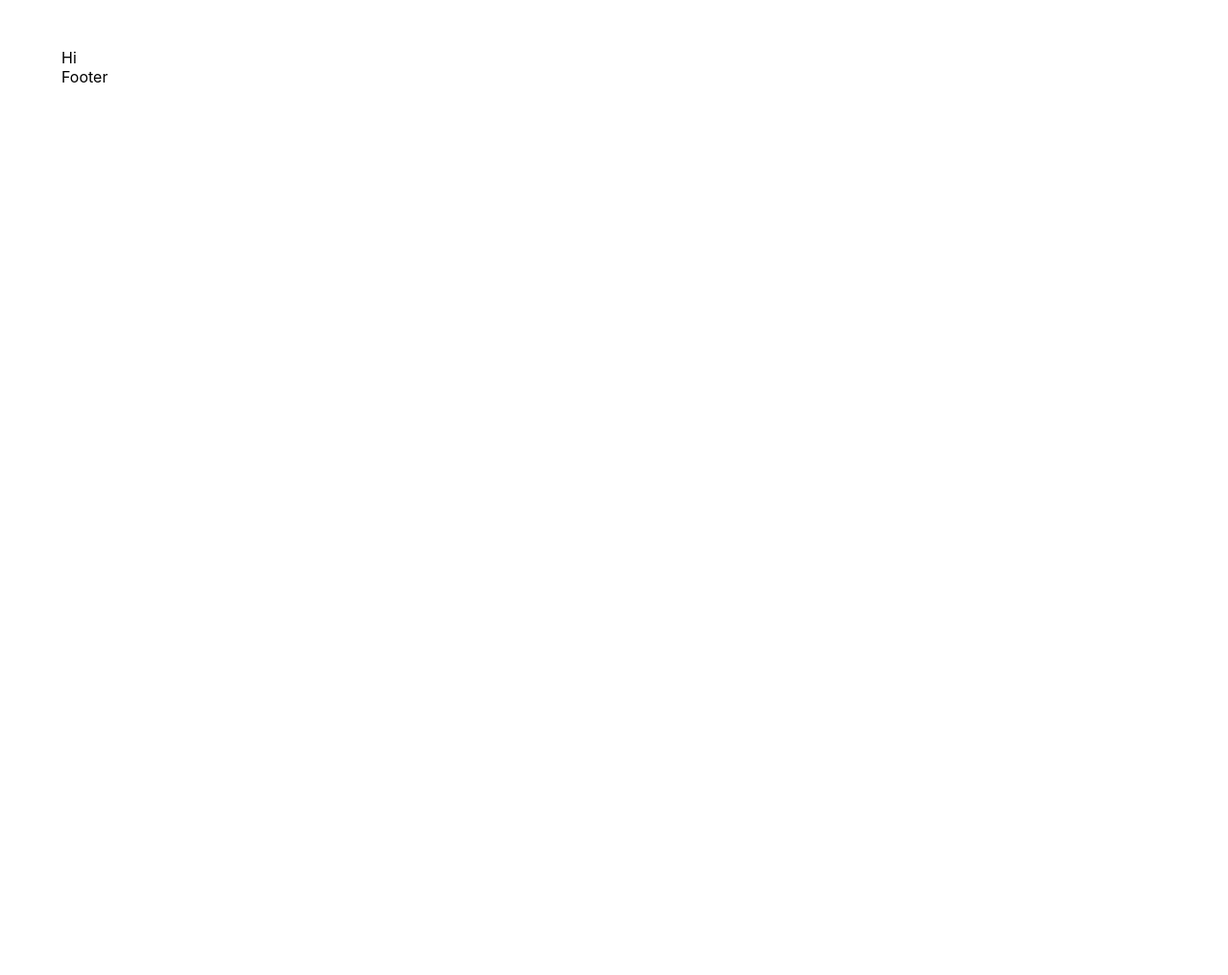
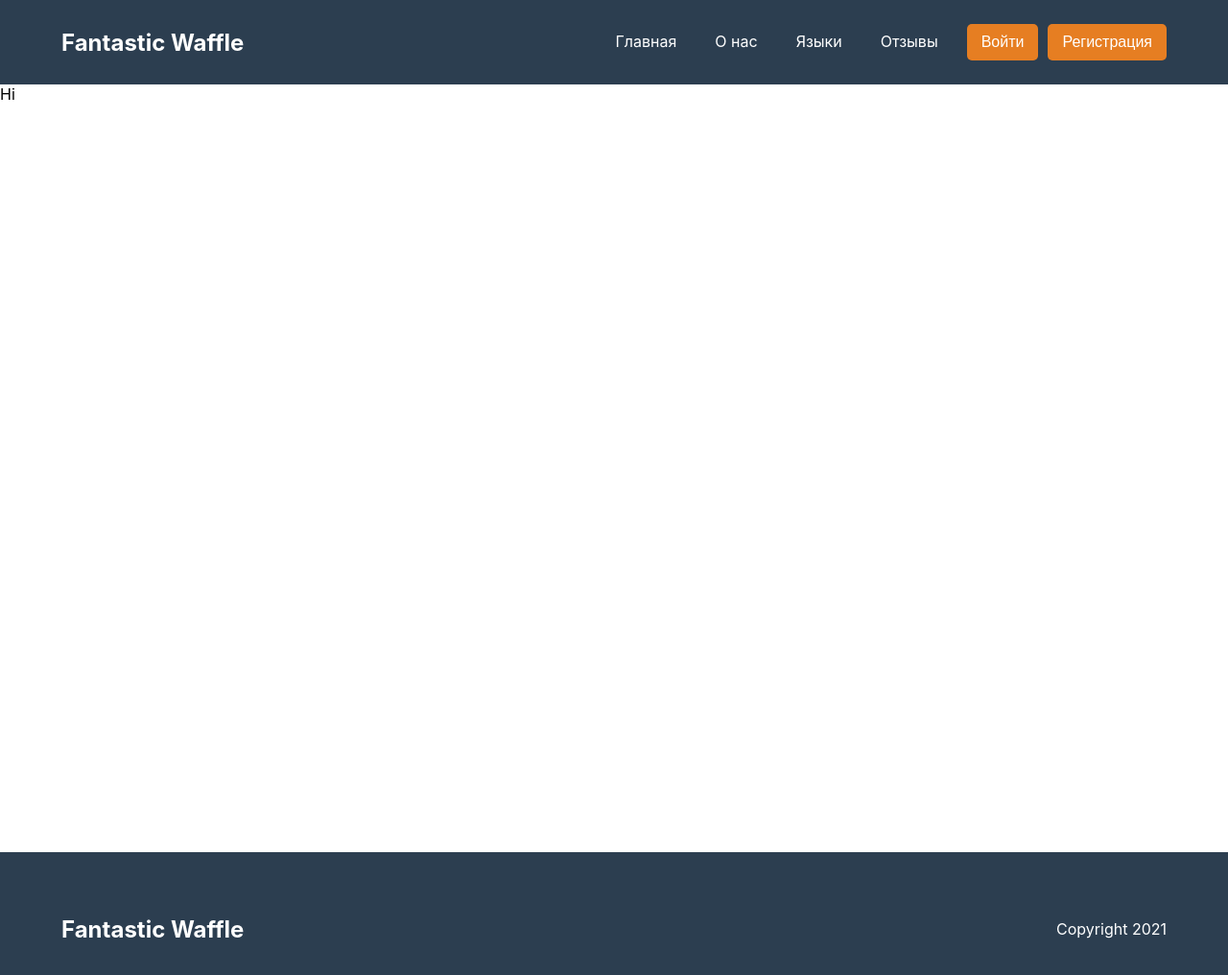
Before and after one commit to zvshka/fantastic-waffle, a React (Create React App) app: page / in a window 1280 px wide. Shown: the top 1016 px of the page at 96% size. Before the commit the page ends 800 px from the top, so only its background shows below. Built offline with nearby package versions, Linux system fonts and the light colour scheme.

Commit message:
Немного улучшений

```diff
--- a/src/components/Footer/Footer.jsx
+++ b/src/components/Footer/Footer.jsx
@@ -1,7 +1,16 @@
-function Footer({children}) {
+import {wrapper, background} from "./Footer.module.css"
+
+function Footer() {
     return (
-        <footer>
-            Footer
+        <footer className={background}>
+            <div className={wrapper}>
+                <h2 style={{margin: 0, padding: 0}}>
+                    Fantastic Waffle
+                </h2>
+                <div>
+                    Copyright 2021
+                </div>
+            </div>
         </footer>
     )
 }
--- a/src/components/Footer/Footer.module.css
+++ b/src/components/Footer/Footer.module.css
@@ -0,0 +1,14 @@
+.wrapper {
+    height: 20vh;
+    max-width: 72rem;
+    margin-left: auto;
+    margin-right: auto;
+    color: white;
+    display: flex;
+    align-items: center;
+    justify-content: space-between;
+}
+
+.background {
+    background: #2c3e50;
+}
--- a/src/components/Layout/Layout.jsx
+++ b/src/components/Layout/Layout.jsx
@@ -3,13 +3,13 @@ import Navbar from "../Navbar/Navbar";
 
 function Layout({children}) {
     return (
-        <div className="container mx-auto">
+        <>
             <Navbar/>
-                <main>
-                    {children}
-                </main>
+            <main>
+                {children}
+            </main>
             <Footer/>
-        </div>
+        </>
     )
 }
 
--- a/src/components/Navbar/Navbar.jsx
+++ b/src/components/Navbar/Navbar.jsx
@@ -1,11 +1,30 @@
-import {wrapper} from "./Navbar.module.css"
-function Navbar({children}) {
+import {wrapper, background, item, button} from "./Navbar.module.css"
+
+function Navbar() {
     return (
-        <header className={wrapper}>
-        {/*Navigation*/}
-        {/*Logo*/}
-        {/*User buttons*/}
+        <header className={background}>
+            <div className={wrapper}>
+                {/*Logo*/}
+                <div>
+                    <h2 style={{margin: 0, padding: 0}}>
+                        Fantastic Waffle
+                    </h2>
+                </div>
+                {/*Navigation*/}
+                <div>
+                    <a className={item} href="#">Главная</a>
+                    <a className={item} href="#">О нас</a>
+                    <a className={item} href="#">Языки</a>
+                    <a className={item} href="#">Отзывы</a>
+
+                    {/*User buttons*/}
+
+                    <button className={button}>Войти</button>
+                    <button className={button}>Регистрация</button>
+                </div>
+            </div>
         </header>
     )
 }
+
 export default Navbar
--- a/src/components/Navbar/Navbar.module.css
+++ b/src/components/Navbar/Navbar.module.css
@@ -1,4 +1,42 @@
 .wrapper {
     padding-top: 25px;
     padding-bottom: 25px;
+    display: flex;
+    justify-content: space-between;
+    align-items: center;
+    max-width: 72rem;
+    margin-left: auto;
+    margin-right: auto;
+    color: white;
 }
+.background {
+    background: #2c3e50;
+}
+.item {
+    text-decoration: none;
+    color: white;
+    padding: 10px 20px;
+    transition: all ease-in-out .2s;
+}
+.item:hover {
+    background-color: #34495e;
+    border-radius: 10px;
+}
+
+.button {
+    padding: 10px 15px;
+    margin-left: 10px;
+    background-color: #e67e22; /* Green */
+    border: none;
+    color: white;
+    text-align: center;
+    text-decoration: none;
+    display: inline-block;
+    font-size: 16px;
+    border-radius: 5px;
+    transition: all ease-in-out .5s;
+}
+
+.button:hover {
+    background-color: #f39c12;
+}
--- a/src/css/index.css
+++ b/src/css/index.css
@@ -5,6 +5,10 @@ body {
     sans-serif;
     -webkit-font-smoothing: antialiased;
     -moz-osx-font-smoothing: grayscale;
+}
+
+main {
+    height: 100vh;
 }
 
 code {
@@ -20,3 +24,22 @@ code {
     margin-left: auto;
     margin-right: auto;
 }
+
+.flex {
+    display: flex;
+}
+
+.justify-center {
+    justify-content: center;
+}
+.justify-between {
+    justify-content: space-between;
+}
+
+.items-center {
+    align-items: center;
+}
+
+.content-center {
+    align-content: center;
+}
```
